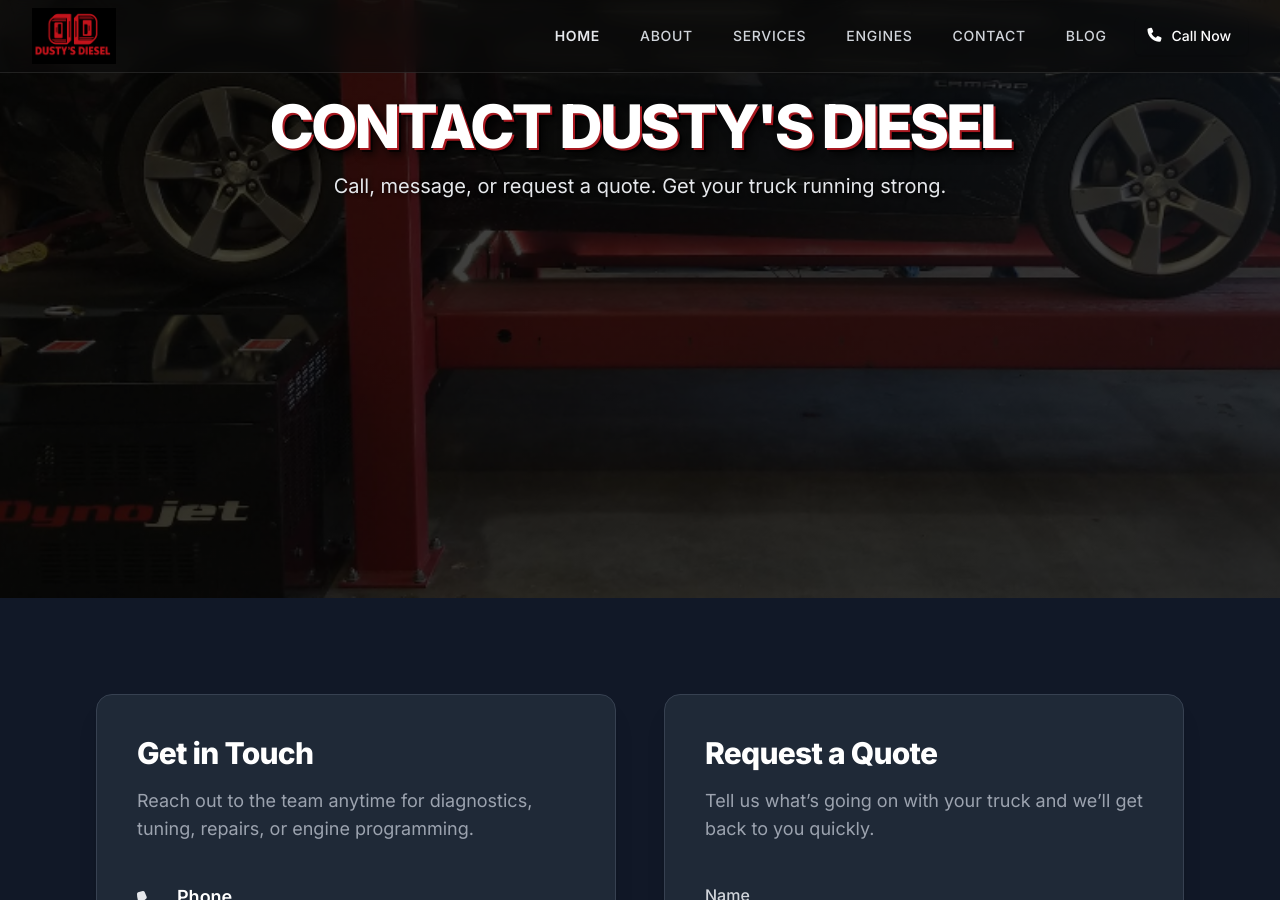
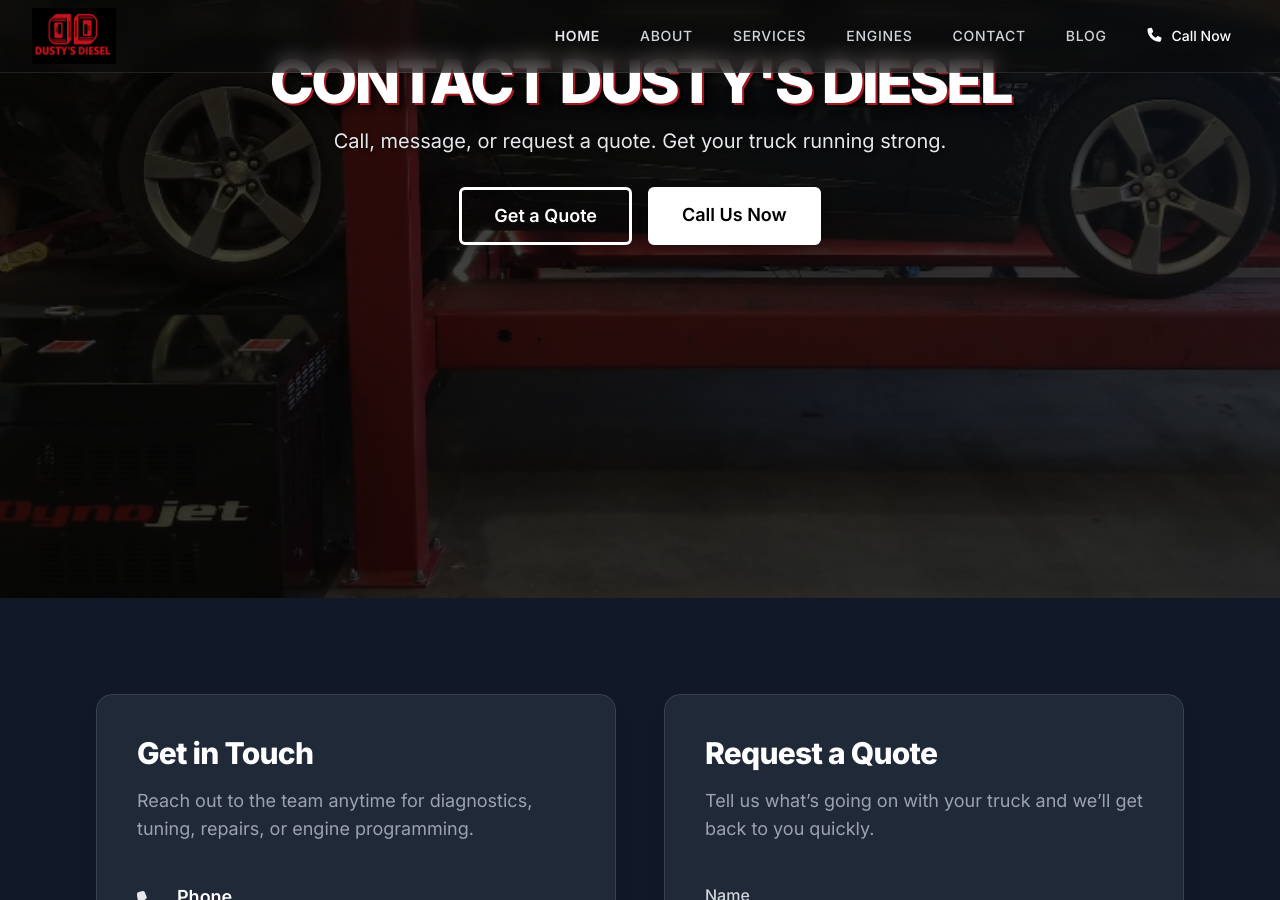
Before and after one commit to JamesBrownR/Dusty-s-Diesel, a Jekyll site: the page built from contact/index.html, in a window 1280 px wide and 900 px high, scrolled down 375 px. Built offline with Jekyll 4.4.1, drawn with Linux system fonts in a browser that asks for light colours; nearby versions of some CDN libraries.

Commit message:
Update index.html

```diff
--- a/contact/index.html
+++ b/contact/index.html
@@ -13,6 +13,14 @@
         <p class="mt-4 max-w-2xl mx-auto text-lg sm:text-xl text-gray-200" style="text-shadow: 1px 1px 4px rgba(0,0,0,0.8);">
             Call, message, or request a quote. Get your truck running strong.
         </p>
+        <div class="mt-8 flex flex-col sm:flex-row gap-4 justify-center">
+            <a href="{{ site.baseurl }}/contact" class="inline-block px-8 py-3 text-lg font-semibold rounded-md shadow-lg text-white bg-brand-red hover:bg-opacity-80 transition-all duration-300 transform hover:scale-105 focus-ring" style="border-color: #ffffff; border-width: medium;">
+                Get a Quote
+            </a>
+            <a href="tel:{{ site.phone }}" class="inline-block px-8 py-3 text-lg font-semibold rounded-md shadow-lg text-brand-dark bg-white hover:bg-gray-100 transition-all duration-300 transform hover:scale-105 focus:outline-none focus:ring-2 focus:ring-white focus:ring-offset-2 focus:ring-offset-black border-2 border-white" style="color: black">
+                Call Us Now
+            </a>
+        </div>
     </div>
 </section>
 
```
